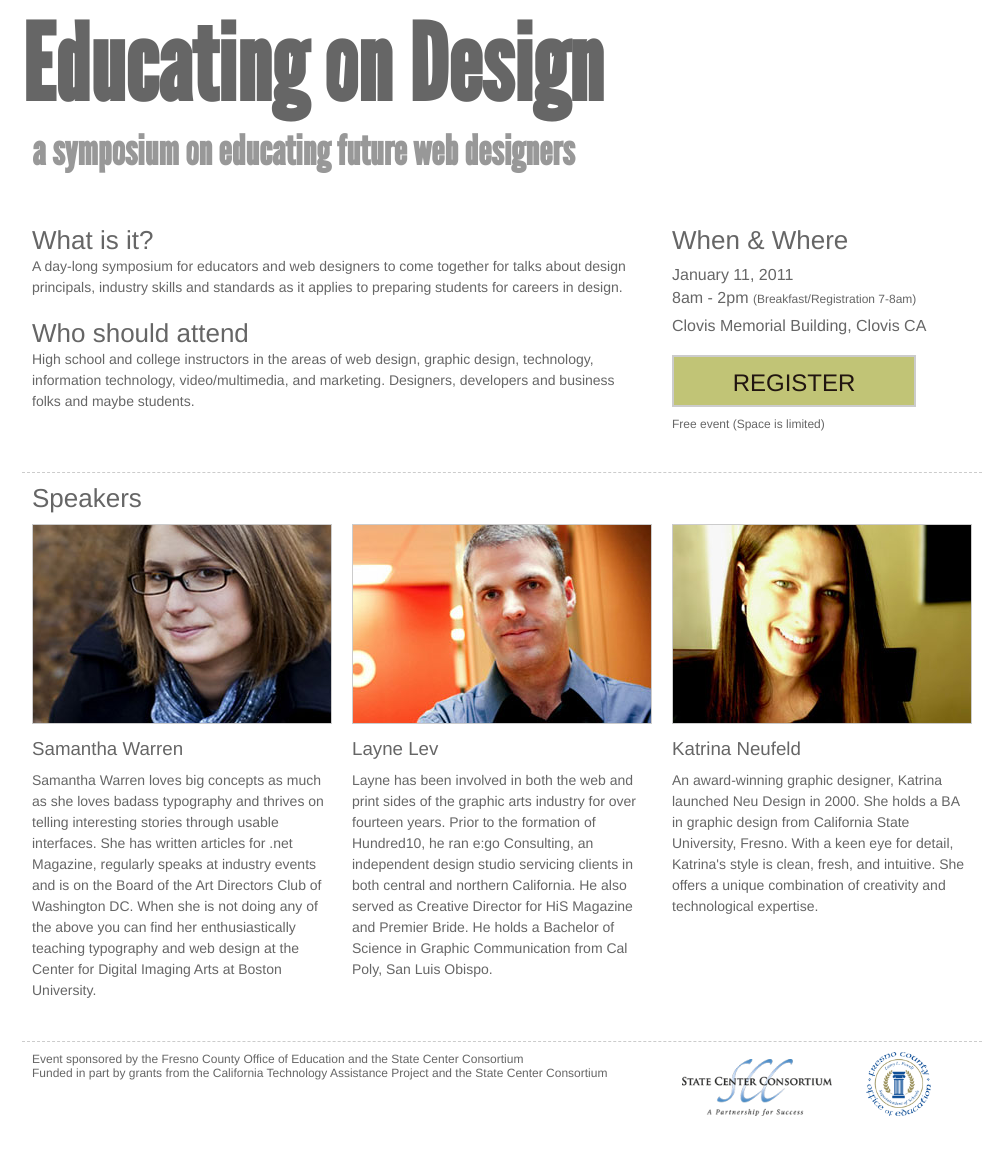
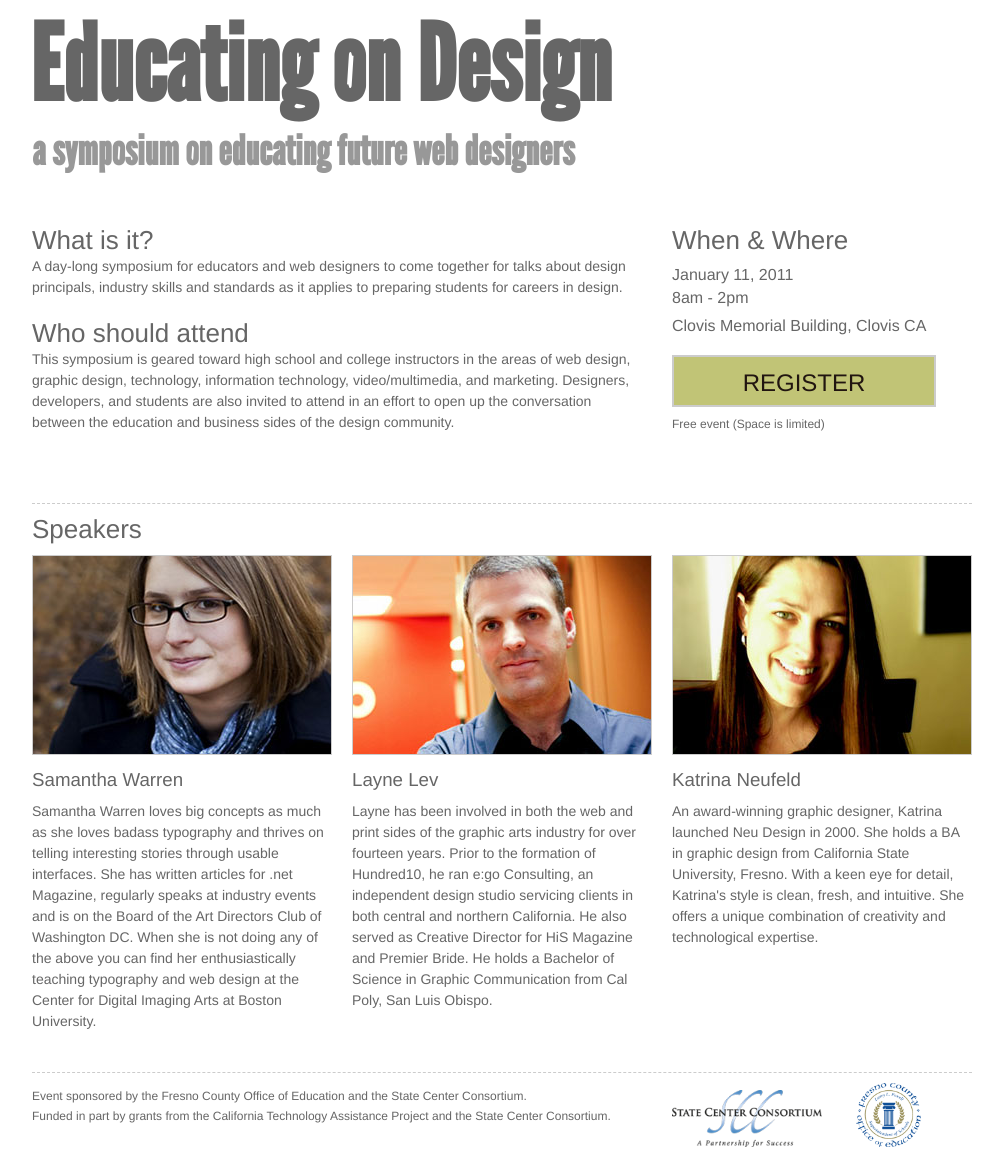
Before and after one commit to kepford/educatingondesign, a plain HTML site: page index.html in a window 1280 px wide. Shown: the part 25-1184 px from the top of the page, without its empty margins (138-1141 px from the left). Before the commit the page ends 1153 px from the top, so only its background shows below. Drawn offline with Linux system fonts and the light colour scheme.

Commit message:
removed the "registration/breakfast" line, worked on the audience text a bit and made some css tweaks

```diff
--- a/eds.css
+++ b/eds.css
@@ -386,7 +386,7 @@ h1.title {
   font-family: "League Gothic";
   font-size: 105px;
   font-weight: bold;
-  margin: 20px 0 0 0;
+  margin: 20px 0 0 8px;
 }
 
 h2 {
@@ -443,7 +443,6 @@ ul li {
 
 #speakers {
   padding-top: 10px;
-  border-top: 1px dashed #cccccc;
 }
 
 #speakers-inner {
@@ -457,8 +456,8 @@ ul li {
 
 #speakers h2 {
   margin: 0 10px 10px;
-  font-size: ;
-  font-weight: ;
+  padding: 10px 0 0 0;
+  border-top: 1px dashed #cccccc;
 }
 
 #speakers h3 {
@@ -466,13 +465,6 @@ ul li {
 }
 
 
-#sponsors {
-  border-top: 1px dashed #cccccc;
-}
-
-#sponsors-inner {
-  padding: 10px 0;
-}
 
 #day {
   font-size: ;
@@ -488,14 +480,6 @@ ul li {
   font-size: 12px;
   margin-bottom: 5px;
 }
-#registration {
- /** margin: 20px 0 12px;
-  background: #c1c476;
-  max-width: 200px;
-  padding: 10px 20px;
-  text-align: center;
-  border: 1px solid #cccccc; **/
-}
 
 #registration a {
   background:none repeat scroll 0 0 #C1C476;
@@ -508,7 +492,7 @@ ul li {
   text-align:center;
   text-decoration:none;
   text-transform:uppercase;
-  width:200px;
+  width:220px;
   font-size: 24px;
 }
 
@@ -521,14 +505,20 @@ ul li {
 
 /** Sponsor Section **/
 
-#sponsors {
 
+
+#sponsors-inner {
+  padding: 10px 0;
+  margin: 0 10px;
+  border-top: 1px dashed #cccccc;
 }
+
+
 
 #sponsors p {
   font-size: 12px;
   line-height: normal;
-  margin: 0;
+  margin: 6px 0;
   padding: 0;
 }
 
@@ -549,3 +539,7 @@ ul li {
 #sponsors ul li a img#fcoe {
   width: 65px;
 }
+
+#sponsors-inner .grid_8, #sponsors grid_4 {
+  margin: 0;
+}
--- a/index.html
+++ b/index.html
@@ -24,13 +24,13 @@ a symposium on educating future web designers
 	<h2>What is it?</h2>
 		<p>A day-long symposium for educators and web designers to come together for talks about design principals, industry skills and standards as it applies to preparing students for careers in design.</p>
 	<h2>Who should attend</h2>
-		<p>High school and college instructors in the areas of web design, graphic design, technology, information technology, video/multimedia, and marketing. Designers, developers and business folks and maybe students.</p>
+		<p>This symposium is geared toward high school and college instructors in the areas of web design, graphic design, technology, information technology, video/multimedia, and marketing. Designers, developers, and students are also invited to attend in an effort to open up the conversation between the education and business sides of the design community.</p>
 	</div>
 
 	<div id="date-reg" class="grid_4 ">
 		<h2>When & Where</h2>
 		<div id="day">January 11, 2011</div>
-		<div id="time">8am - 2pm <span id="brk-reg-time">(Breakfast/Registration 7-8am)</span></div>
+		<div id="time">8am - 2pm</div>
 
 		<div id="where">Clovis Memorial Building, Clovis CA</div>
 		<div id="registration"><a href="http://edondesign.eventbrite.com/">Register</a></div>
@@ -69,8 +69,8 @@ a symposium on educating future web designers
 <div id="sponsors-inner">
 
 <div id="sponsor-description" class="grid_8 ">
-<p>Event sponsored by the Fresno County Office of Education and the State Center Consortium</p>
-<p>Funded in part by grants from the California Technology Assistance Project and the State Center Consortium</p>
+<p>Event sponsored by the Fresno County Office of Education and the State Center Consortium.</p>
+<p>Funded in part by grants from the California Technology Assistance Project and the State Center Consortium.</p>
 </div>
 <div id="sponsor-logos" class="grid_4 ">
 <ul>
```
